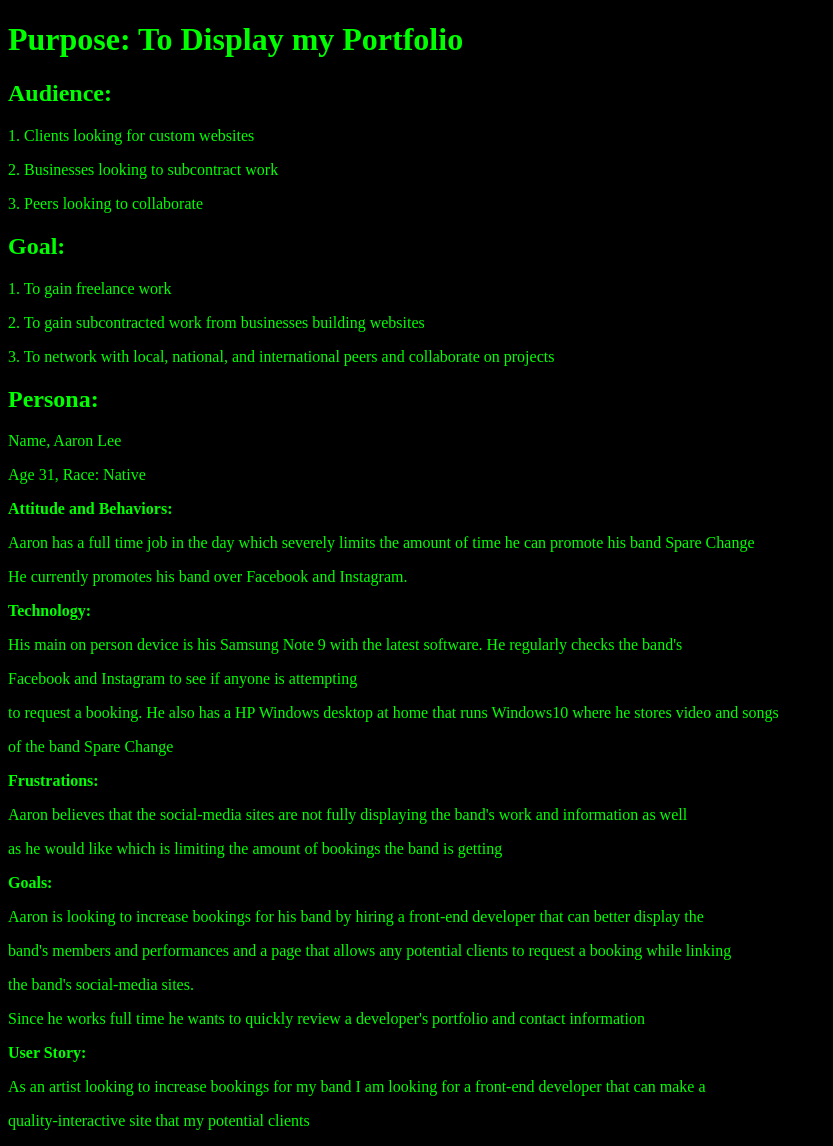
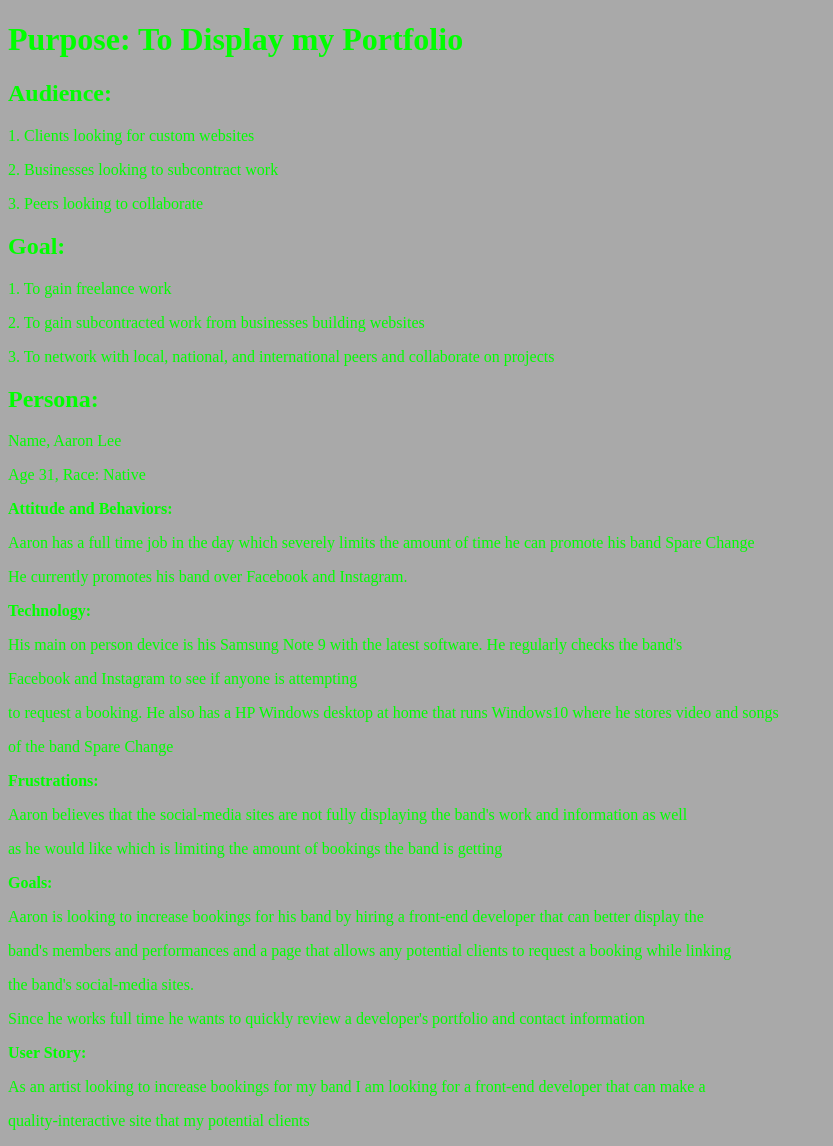
Before and after one commit to danielcoderhernandez/my-pwp-daniel-hernandez, a PHP site: page /milestone-1.php in a window 1280 px wide. Shown: the whole page, without its empty margins (0-833 px from the left). Run offline with PHP 8.4, Linux system fonts and the light colour scheme.

Commit message:
updated background

```diff
--- a/public_html/directory/directory-style.css
+++ b/public_html/directory/directory-style.css
@@ -1,5 +1,5 @@
 body{
-	background-color: black;
+	background-color: darkgrey;
 }
 
 h1{ text-align: left;
--- a/public_html/directory/pwp-mockup.html
+++ b/public_html/directory/pwp-mockup.php
@@ -8,6 +8,6 @@
 
 <body>
 <div class="center">
-	<img src="./pwp-mockup.PNG">
+	<img src="pwp-mockup.PNG">
 </div>
 </body>
```
